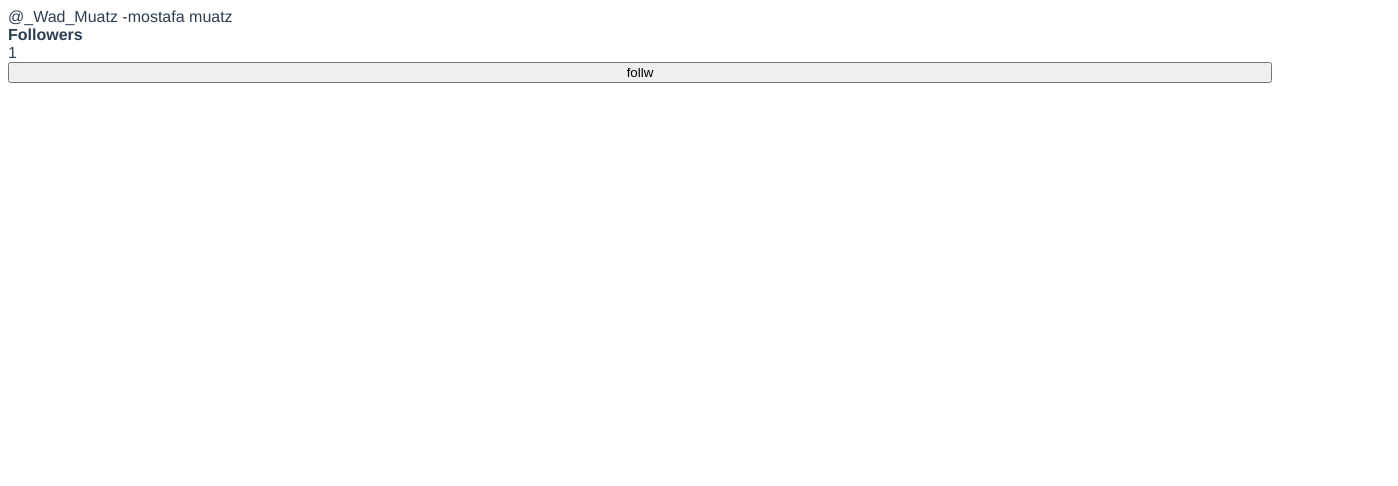
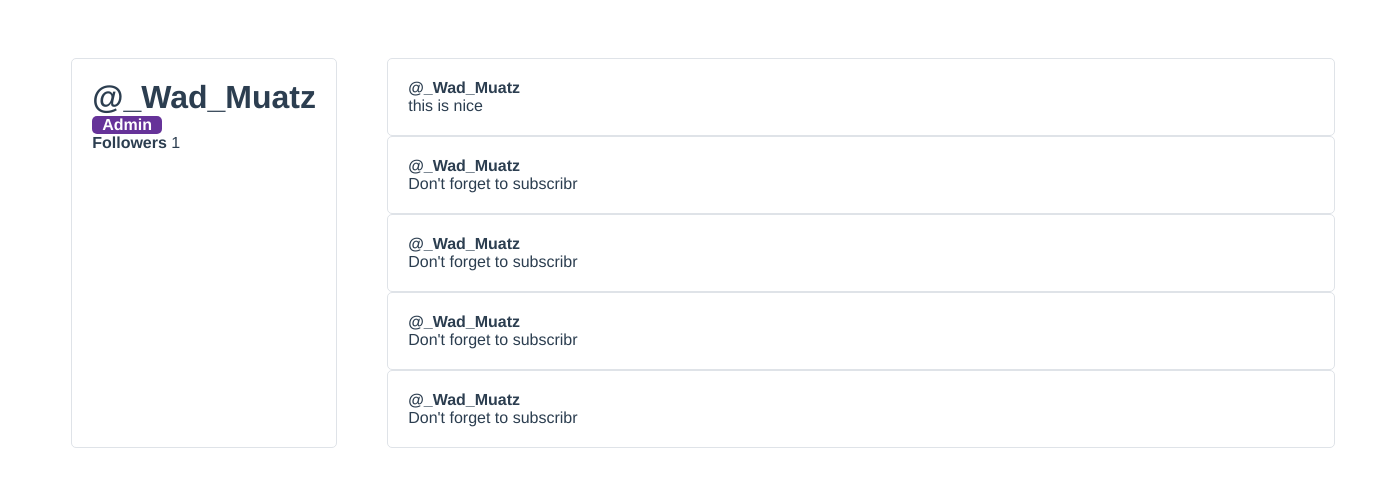
Before and after one commit to csmohamme/TwotterApp, a Vue app: page / in a window 1280 px wide. Shown: the top 486 px of the page, 1398 px wide, since content can reach past the window. Built offline with nearby package versions, Linux system fonts and the light colour scheme.

Commit message:
twoot item

```diff
--- a/src/App.vue
+++ b/src/App.vue
@@ -1,45 +1,15 @@
 <template>
   <div id="app">
-    @{{ user.username }} -{{ fullName }}
-    <strong>Followers</strong> {{ followers }}
-    <button @click="followUser">follw</button>
+    <userProfile/>
   </div>
 </template>
 
 <script>
-
-  export default {
-    name: 'App',
-    data() {
-      return{
-      followers:0,
-      user:{
-        id: 1,
-        username: '_Wad_Muatz',
-        firstname: 'mostafa',
-        lastname: 'muatz',
-        email: 'mostafa@gmail.com',
-        isAdmin: true
-      }
-
-      }
-
-    },
-    computed:{
-        fullName() {
-          return `${this.user.firstname} ${this.user.lastname}`;
-        }
-      },
-      methods:{
-        followUser(){
-          this.followers++
-        }
-      },
-      mounted(){
-        this.followUser();
-      }
-
-  }
+import userProfile from './components/userProfile';
+export default {
+  name: "app",
+  components : {userProfile},
+}
 </script>
 
 <style>
--- /dev/null
+++ b/src/components/TwootItem.vue
@@ -0,0 +1,47 @@
+<template>
+  <div class="twoot-item" @click="favouriteTwoot(twoot.id)">
+    <div class="user-profile__twoot">
+      <div class="twoot-item__user">@{{ username }}</div>
+      <div class="twoot-item__content">
+        {{ twoot.content }}
+      </div>
+    </div>
+  </div>
+</template>
+<script>
+export default {
+  name: "TwootItem",
+  props: {
+    username: {
+      type: String,
+      required: true,
+    },
+    twoot: {
+      type: Object,
+      required: true,
+    },
+  },
+  methods: {
+    favouriteTwoot(id) {
+      this.$emit("favourite", id);
+    },
+  },
+};
+</script>
+<style>
+.twoot-item {
+  padding: 20px;
+  background-color: #fff;
+  border-radius: 5px;
+  border: 1px solid #dfe3e8;
+  cursor: pointer;
+  box-sizing: border-box;
+  transition: all 0.25s ease;
+}
+.twoot-item:hover {
+  transform: scale(1.1, 1.1);
+}
+.twoot-item__user {
+  font-weight: bold;
+}
+</style>
--- /dev/null
+++ b/src/components/userProfile.vue
@@ -0,0 +1,101 @@
+<template>
+  <div class="user-profile">
+    <div class="user-profile_user-panel">
+      <h1 class="user-profile_username">@{{ user.username }}</h1>
+      <div class="user-profile_admin-badge" v-if="user.isAdmin">Admin</div>
+      <div class="user-profile_follower-count">
+        <strong>Followers</strong> {{ followers }}
+      </div>
+    </div>
+    <div class="user-profile_twoots-wrapper">
+      <TwootItem
+        v-for="twoot in user.twoots"
+        :key="twoot.id"
+        :username="user.username"
+        :twoot="twoot"
+        @favourite="toggleFavourite"
+
+      />
+    </div>
+  </div>
+</template>
+
+<script>
+import TwootItem from './TwootItem';
+export default {
+  name: "userProfile",
+  components: {TwootItem},
+  data() {
+    return {
+      followers: 0,
+      user: {
+        id: 1,
+        username: "_Wad_Muatz",
+        firstname: "mostafa",
+        lastname: "muatz",
+        email: "mostafa@gmail.com",
+        isAdmin: true,
+        twoots: [
+          { id: 1, content: "this is nice" },
+          { id: 2, content: "Don't forget to subscribr" },
+          { id: 3, content: "Don't forget to subscribr" },
+          { id: 4, content: "Don't forget to subscribr" },
+          { id: 5, content: "Don't forget to subscribr" },
+        ],
+      },
+    };
+  },
+  watch: {
+    followers(newFollowAccount, oldFollowAccount) {
+      if (oldFollowAccount < newFollowAccount) {
+        console.log(`${this.user.username} has gaind followers!`);
+      }
+    },
+  },
+  computed: {
+    fullName() {
+      return `${this.user.firstname} ${this.user.lastname}`;
+    },
+  },
+  methods: {
+    followUser() {
+      this.followers++;
+    },
+    toggleFavourite(id){
+      console.log(`favourite Tweet #${id}`)
+    }
+  },
+  mounted() {
+    this.followUser();
+  },
+};
+</script>
+
+<style>
+.user-profile {
+  display: grid;
+  grid-template-columns: 1fr 3fr;
+  width: 100%;
+  padding: 50px 5%;
+}
+.user-profile_user-panel {
+  display: flex;
+  flex-direction: column;
+  margin-right: 50px;
+  padding: 20px;
+  background-color: #fff;
+  border-radius: 5px;
+  border: 1px solid #dfe3e8;
+}
+.user-profile_admin-badge {
+  background: rebeccapurple;
+  color: #fff;
+  border-radius: 5px;
+  margin-right: auto;
+  padding: 0 10px;
+  font-weight: bold;
+}
+h1 {
+  margin: 0;
+}
+</style>
```
Also changed, not shown: 1 other file (tests, documents, lock files or other folders).
